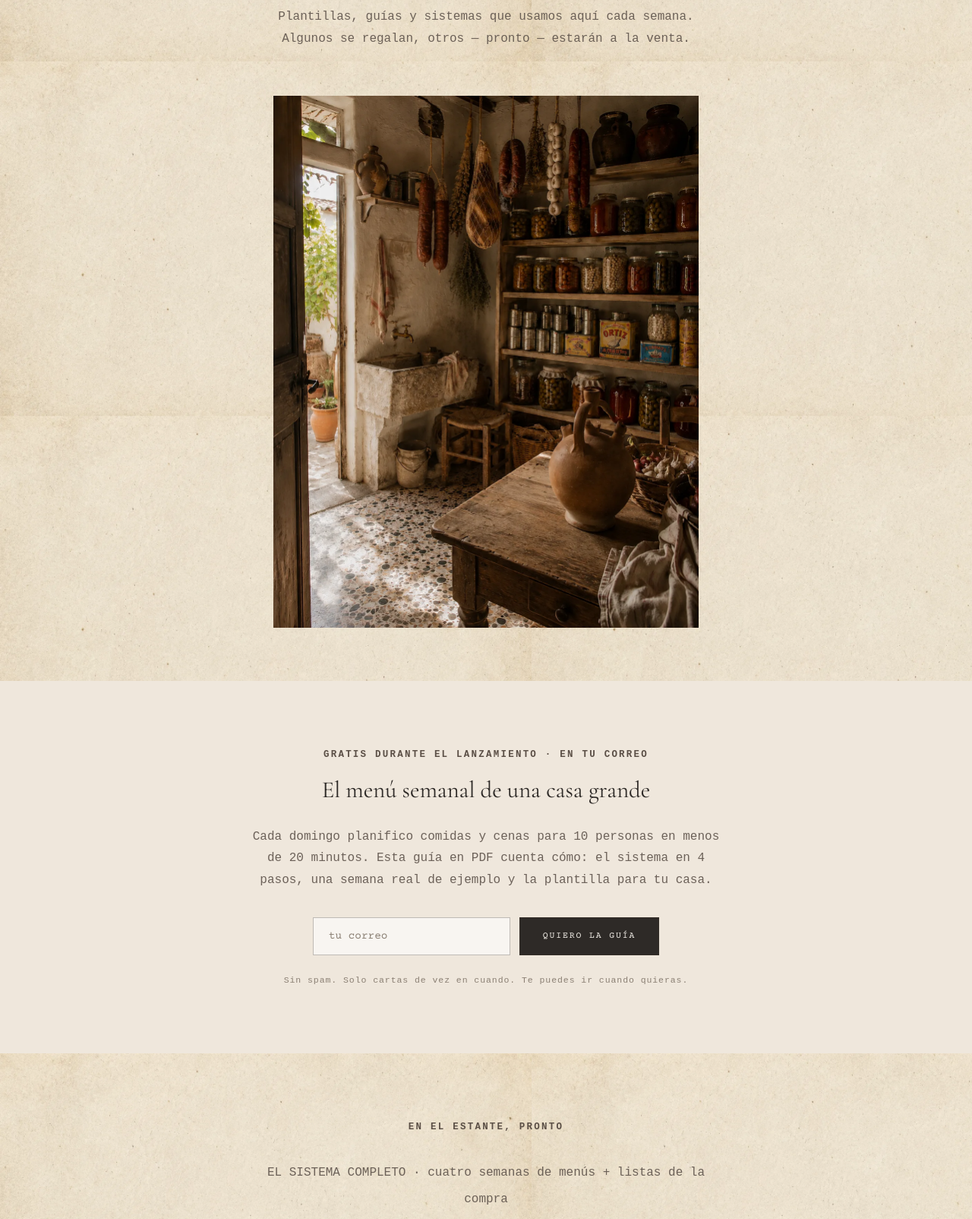
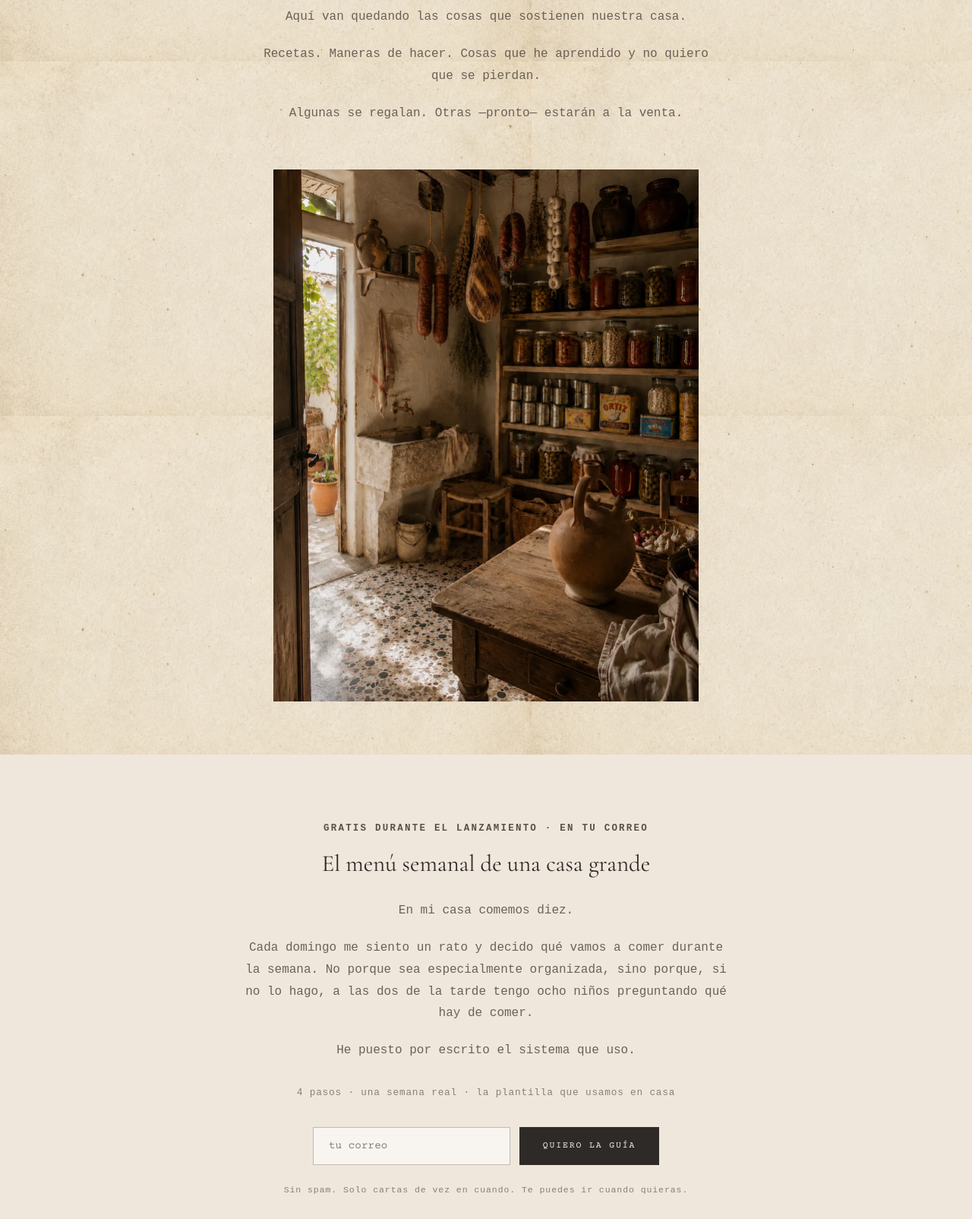
Before and after one commit to teresamasv-sudo/casa-natural, an Astro site: page /la-despensa in a window 1280 px wide. Shown: the part 386-1990 px from the top of the page at 76% size. Built offline with nearby package versions, Linux system fonts and the light colour scheme; Astro itself is replaced by a stand-in of ours.

Commit message:
cambio en el interior de la despensa

```diff
--- a/src/pages/la-despensa.astro
+++ b/src/pages/la-despensa.astro
@@ -96,14 +96,25 @@
         line-height: 1.15;
         max-width: 720px;
         margin: 0 auto 26px auto;
-      ">Las cosas útiles de la casa,<br />en sus tarros.</h1>
+      ">Lo que funciona,<br />se guarda.</h1>
 
       <p style="
         font-family: 'Courier New', monospace; color: #5E534B;
         font-size: 1rem; line-height: 1.8; max-width: 620px;
         margin: auto; opacity: 0.9;
-      ">Plantillas, guías y sistemas que usamos aquí cada semana.
-      Algunos se regalan, otros — pronto — estarán a la venta.</p>
+      ">Aquí van quedando las cosas que sostienen nuestra casa.</p>
+
+      <p style="
+        font-family: 'Courier New', monospace; color: #5E534B;
+        font-size: 1rem; line-height: 1.8; max-width: 620px;
+        margin: 20px auto 0 auto; opacity: 0.9;
+      ">Recetas. Maneras de hacer. Cosas que he aprendido y no quiero que se pierdan.</p>
+
+      <p style="
+        font-family: 'Courier New', monospace; color: #5E534B;
+        font-size: 1rem; line-height: 1.8; max-width: 620px;
+        margin: 20px auto 0 auto; opacity: 0.9;
+      ">Algunas se regalan. Otras —pronto— estarán a la venta.</p>
 
       <div style="max-width: 560px; margin: 60px auto 0 auto;">
         <img src="/despensa-full.webp" alt="Despensa antigua con estantes de tarros de conservas, ristra de ajos, embutidos colgando y un botijo sobre la mesa" style="width: 100%; display: block;" />
@@ -129,9 +140,27 @@
           font-family: 'Courier New', monospace; color: #5E534B;
           font-size: 1rem; line-height: 1.8; max-width: 640px;
           margin: auto; opacity: 0.9;
-        ">Cada domingo planifico comidas y cenas para 10 personas en menos de
-        20 minutos. Esta guía en PDF cuenta cómo: el sistema en 4 pasos,
-        una semana real de ejemplo y la plantilla para tu casa.</p>
+        ">En mi casa comemos diez.</p>
+
+        <p style="
+          font-family: 'Courier New', monospace; color: #5E534B;
+          font-size: 1rem; line-height: 1.8; max-width: 640px;
+          margin: 20px auto 0 auto; opacity: 0.9;
+        ">Cada domingo me siento un rato y decido qué vamos a comer durante la
+        semana. No porque sea especialmente organizada, sino porque, si no lo
+        hago, a las dos de la tarde tengo ocho niños preguntando qué hay de comer.</p>
+
+        <p style="
+          font-family: 'Courier New', monospace; color: #5E534B;
+          font-size: 1rem; line-height: 1.8; max-width: 640px;
+          margin: 20px auto 0 auto; opacity: 0.9;
+        ">He puesto por escrito el sistema que uso.</p>
+
+        <p style="
+          font-family: 'Courier New', monospace; color: #8a7f73;
+          font-size: 0.8rem; letter-spacing: 0.06em; line-height: 1.7;
+          margin: 30px auto 0 auto;
+        ">4 pasos · una semana real · la plantilla que usamos en casa</p>
 
         <form class="despensa-form" id="despensa-form">
           <input
```
